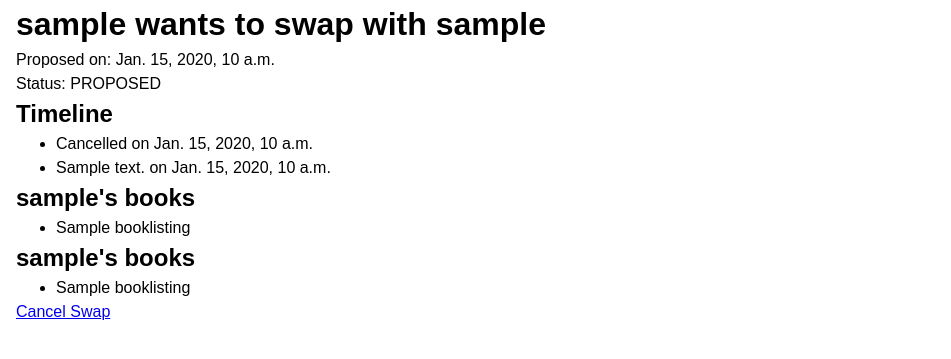
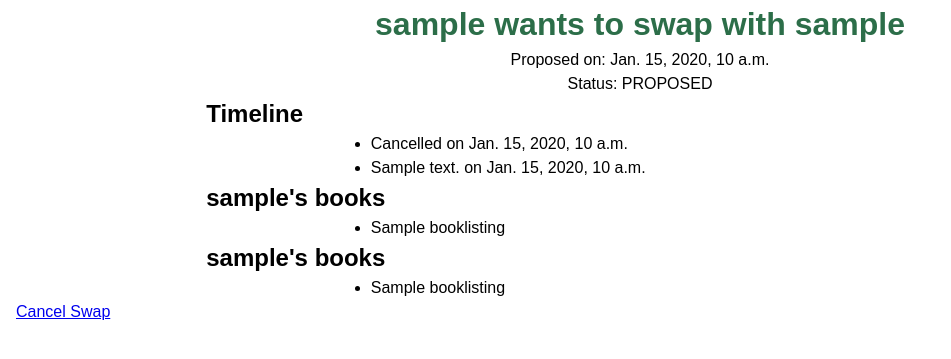
Before and after one commit to jhthompson/book-swap, a Django app: page /swaps/1 in a window 1280 px wide. Shown: the part 46-405 px from the top of the page, without its empty margins (0-951 px from the left). Run offline with Django 5.2, Linux system fonts and the light colour scheme; a user stored in the database is signed in; tables that the repository leaves empty hold one stand-in row (values such as "Sample post").

Commit message:
Add  basic styles to more pages

```diff
--- a/core/templates/core/edit_listing.html
+++ b/core/templates/core/edit_listing.html
@@ -1,7 +1,8 @@
 {% extends "core/base.html" %}
 
 {% block main %}
-<form enctype="multipart/form-data" method="post">
+<h1 class="center text-align:center color-primary">Edit a Listing</h1>
+<form class="center" enctype="multipart/form-data" method="post">
     {% csrf_token %}
     {{ form }}
     <input type="submit" value="Submit">
--- a/core/templates/core/new_listing.html
+++ b/core/templates/core/new_listing.html
@@ -1,7 +1,8 @@
 {% extends "core/base.html" %}
 
 {% block main %}
-<form enctype="multipart/form-data" method="post">
+<h1 class="center text-align:center color-primary">Create a New Listing</h1>
+<form class="center" enctype="multipart/form-data" method="post">
     {% csrf_token %}
     {{ form }}
     <input type="submit" value="Submit">
--- a/core/templates/core/swap.html
+++ b/core/templates/core/swap.html
@@ -1,12 +1,12 @@
 {% extends "core/base.html" %}
 
 {% block main %}
-<h1>{{swap.proposed_by.username}} wants to swap with {{ swap.proposed_to.username }}</h1>
-<p>Proposed on: {{ swap.created_at }}</p>
-<p>Status: {{ swap.status }}</p>
+<h1 class="center text-align:center color-primary">{{swap.proposed_by.username}} wants to swap with {{ swap.proposed_to.username }}</h1>
+<p class="center text-align:center">Proposed on: {{ swap.created_at }}</p>
+<p class="center text-align:center">Status: {{ swap.status }}</p>
 
-<h2>Timeline</h2>
-<ul>
+<h2 class="center">Timeline</h2>
+<ul class="center">
     {% for entry in swap.get_timeline %}
         {% if entry.type == 'event' %}
             <li>{{ entry.item.get_type_display }} on {{ entry.item.created_at }}</li>
@@ -16,15 +16,15 @@
     {% endfor %}
 </ul>
 
-<h2>{{ swap.proposed_by.username }}'s books</h2>
-<ul>
+<h2 class="center">{{ swap.proposed_by.username }}'s books</h2>
+<ul class="center">
     {% for book in swap.offered_books.all %}
         <li>{{ book.title }}</li>
     {% endfor %}
 </ul>
 
-<h2>{{ swap.proposed_to.username }}'s books</h2>
-<ul>
+<h2 class="center">{{ swap.proposed_to.username }}'s books</h2>
+<ul class="center">
     {% for book in swap.requested_books.all %}
         <li>{{ book.title }}</li>
     {% endfor %}
```
Also changed, not shown: core/templates/core/listing.html (+8 -4 lines), core/templates/core/listings.html (+9 -4 lines), core/templates/core/swaps.html (+5 -5 lines).
